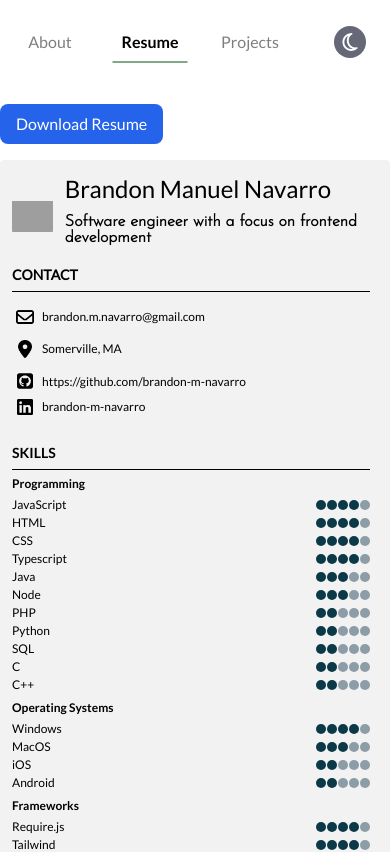
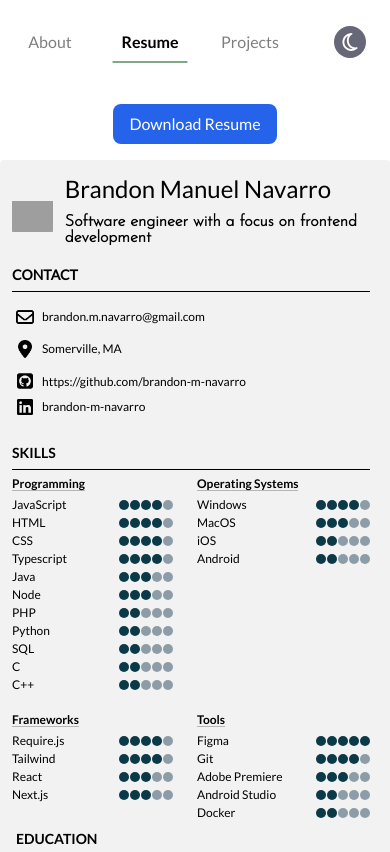
Before and after one commit to brandon-m-navarro/nextjs-site, a Next.js app: page /resume in a window 390 px wide. Shown: the top 852 px of the page. Built offline with nearby package versions, Linux system fonts and the light colour scheme; grey boxes are pictures that could not be loaded.

Commit message:
Removed duplicate global.css. Improved skill rating section on mobile by using grid instead of flex.

```diff
--- a/app/globals.css
+++ b/app/globals.css
@@ -37,6 +37,38 @@ body.modal-open .image-modal {
   .group-hover\:opacity-100 {
     opacity: 1 !important;
   }
+
+  .skill-rating {
+    width: -webkit-fill-available;
+  }
+
+  .resume-button {
+    width: 100%;
+    max-width: max-content;
+  }
+  .resume-button > a > button {
+    width: 100%;
+    max-width: max-content;
+  }
+
+  .skill-rating-container {
+    box-sizing: border-box;
+  }
+  .skill-rating-container > div:nth-child(odd) {
+    padding-right: 12px;
+  }
+
+  .skill-rating-section > span:first-child {
+    border-bottom: rgb(0, 0, 0, 0.25) 1px solid;
+  }
+  .dark .skill-rating-section > span:first-child {
+    border-bottom: rgb(255, 255, 255, 0.5) 1px solid;
+  }
+  .skill-rating-container {
+    display: grid;
+    grid-template-columns: 1fr 1fr;
+    gap: 12px;
+  }
 }
 
 @layer utilities {
@@ -44,3 +76,45 @@ body.modal-open .image-modal {
     text-wrap: balance;
   }
 }
+
+@layer components {
+    .skill-rating {
+        display: flex;
+        align-items: center;
+        justify-content: space-between;
+        /* margin-bottom: 3px; */
+    }
+    .skill-rating > span:nth-child(1) {
+        font-size: 12px;
+    }
+
+    body.active-modal {
+        overflow-y: hidden;
+    }
+
+    .modal, .overlay {
+        width: 100vw;
+        height: 100vh;
+        top: 0;
+        left: 0;
+        right: 0;
+        bottom: 0;
+        position: fixed;
+    }
+
+    .overlay {
+        background: rgba(49,49,49,0.5);
+    }
+    .modal-content {
+        position: absolute;
+        top: 40%;
+        left: 50%;
+        transform: translate(-50%, -50%);
+        line-height: 1.4;
+        background: #f1f1f1;
+        padding: 14px 28px;
+        border-radius: 3px;
+        max-width: 600px;
+        min-width: 300px;
+    }
+}
--- a/app/resume/page.tsx
+++ b/app/resume/page.tsx
@@ -3,13 +3,10 @@ import clsx from "clsx";
 import Image from "next/image";
 import { useContext } from "react";
 import ThemeContext from "../store/ThemeContext";
-
 import localFont from "next/font/local";
 import SkillRating from "../ui/skill-rating";
-
 import { skillsByCategory } from "../data/skills";
-
-import "@/app/ui/global.css";
+import "@/app/globals.css";
 
 const josefinSansLight = localFont({
   src: "../fonts/added/jsans-light.woff",
@@ -29,7 +26,7 @@ export default function ResumePage() {
     <div
       className={`text-black dark:text-white w-full dark:bg-[#1A202C] py-1 ${lato.className}`}
     >
-      <div className="max-w-[800px] mx-auto my-[1em]">
+      <div className="max-w-[800px] mx-auto my-[1em] resume-button">
         <a href="/CV.pdf" download="CV.pdf">
           <button className="flex-1 pointer-cursor max-w-[200px] bg-blue-600 text-white text-center py-2 px-4 rounded-lg hover:bg-blue-700 transition-colors">
             Download Resume
@@ -156,9 +153,10 @@ export default function ResumePage() {
                 SKILLS
               </span>
             </div>
+            <div className="skill-rating-container">
               {Object.entries(skillsByCategory).map(
                 ([category, categorySkills]) => (
-                <div key={category}>
+                  <div key={category} className="skill-rating-section">
                     <span
                       className={`text-left mb-[12px] text-[12px] leading-[24px] ${latoBold.className}`}
                     >
@@ -187,6 +185,7 @@ export default function ResumePage() {
                   </div>
                 )
               )}
+            </div>
           </div>
         </div>
         <div className="flex-[1_1_100%] md:flex-[0.75_1_0%] px-[4px]">
@@ -258,7 +257,7 @@ export default function ResumePage() {
               <ul className="text-[12px] list-disc pl-[40px]">
                 <li>Led the PR commitee for 2 years.</li>
                 <li>
-                  Contributed to creating and maintaining our current {" "}
+                  Contributed to creating and maintaining our current{" "}
                   <a
                     className="dark:text-[#faebd7] text-[#551A8B] underline"
                     href="https://sigmapigammaiota.org/"
@@ -268,11 +267,13 @@ export default function ResumePage() {
                   .
                 </li>
                 <li>
-                  Was an event coordinator for Amazing Day, an annual week-long campus event that
-                  raised awareness for mental health and suicide in the WPI community.
+                  Was an event coordinator for Amazing Day, an annual week-long
+                  campus event that raised awareness for mental health and
+                  suicide in the WPI community.
                 </li>
                 <li>
-                  Volunteered bi-weekly at the local food pantry to help prep, cook, and clean on weekends.
+                  Volunteered bi-weekly at the local food pantry to help prep,
+                  cook, and clean on weekends.
                 </li>
               </ul>
             </div>
@@ -324,17 +325,30 @@ export default function ResumePage() {
             <span className="text-[12px] w-[95%] m-auto text-left">
               Worked closely with the founder of the company in planning and
               developing a single page application that is currently available
-              across mobile and desktop. Led in the initial planning
-              for the application and created all frontend model classes and UI
-              components. <br/><br/>
-
-              Working at a startup meant wearing many hats, including programmer, marketer, instructor, and recruiter:
-              <br/>
+              across mobile and desktop. Led in the initial planning for the
+              application and created all frontend model classes and UI
+              components. <br />
+              <br />
+              Working at a startup meant wearing many hats, including
+              programmer, marketer, instructor, and recruiter:
+              <br />
               <ul className="text-[12px] list-disc pl-[12px] mt-[6px]">
-                <li>Designed and implemented unique features aimed at greek life organizations.</li>
-                <li>Created promotional content for social media; designed all app store visual assets to improve app store optimization.</li>
-                <li>Helped mentor several new hires, getting them through setup, introducing them to the codebase, and reviewing their code.</li>
-                <li>Was involved in the recruitment process where I would help conduct interviews with prospective hires.</li>
+                <li>
+                  Designed and implemented unique features aimed at greek life
+                  organizations.
+                </li>
+                <li>
+                  Created promotional content for social media; designed all app
+                  store visual assets to improve app store optimization.
+                </li>
+                <li>
+                  Helped mentor several new hires, getting them through setup,
+                  introducing them to the codebase, and reviewing their code.
+                </li>
+                <li>
+                  Was involved in the recruitment process where I would help
+                  conduct interviews with prospective hires.
+                </li>
               </ul>
             </span>
             <div className="flex mt-[12px] ml-[12px] mb-[12px] md:mb-0">
--- a/app/ui/global.css
+++ /dev/null
@@ -1,45 +0,0 @@
-@tailwind base;
-@tailwind components;
-@tailwind utilities;
-
-@layer components {
-    .skill-rating {
-        display: flex;
-        align-items: center;
-        justify-content: space-between;
-        /* margin-bottom: 3px; */
-    }
-    .skill-rating > span:nth-child(1) {
-        font-size: 12px;
-    }
-
-    body.active-modal {
-        overflow-y: hidden;
-    }
-
-    .modal, .overlay {
-        width: 100vw;
-        height: 100vh;
-        top: 0;
-        left: 0;
-        right: 0;
-        bottom: 0;
-        position: fixed;
-    }
-
-    .overlay {
-        background: rgba(49,49,49,0.5);
-    }
-    .modal-content {
-        position: absolute;
-        top: 40%;
-        left: 50%;
-        transform: translate(-50%, -50%);
-        line-height: 1.4;
-        background: #f1f1f1;
-        padding: 14px 28px;
-        border-radius: 3px;
-        max-width: 600px;
-        min-width: 300px;
-    }
-}
--- a/app/ui/modal.tsx
+++ b/app/ui/modal.tsx
@@ -1,6 +1,6 @@
 import React, { useContext, useState } from "react";
 import Image from "next/image";
-import "@/app/ui/global.css";
+import "@/app/globals.css";
 import ThemeContext from "../store/ThemeContext";
 import clsx from "clsx";
 import localFont from "next/font/local";
```
Lines whose indentation alone changed are shown as unchanged.
